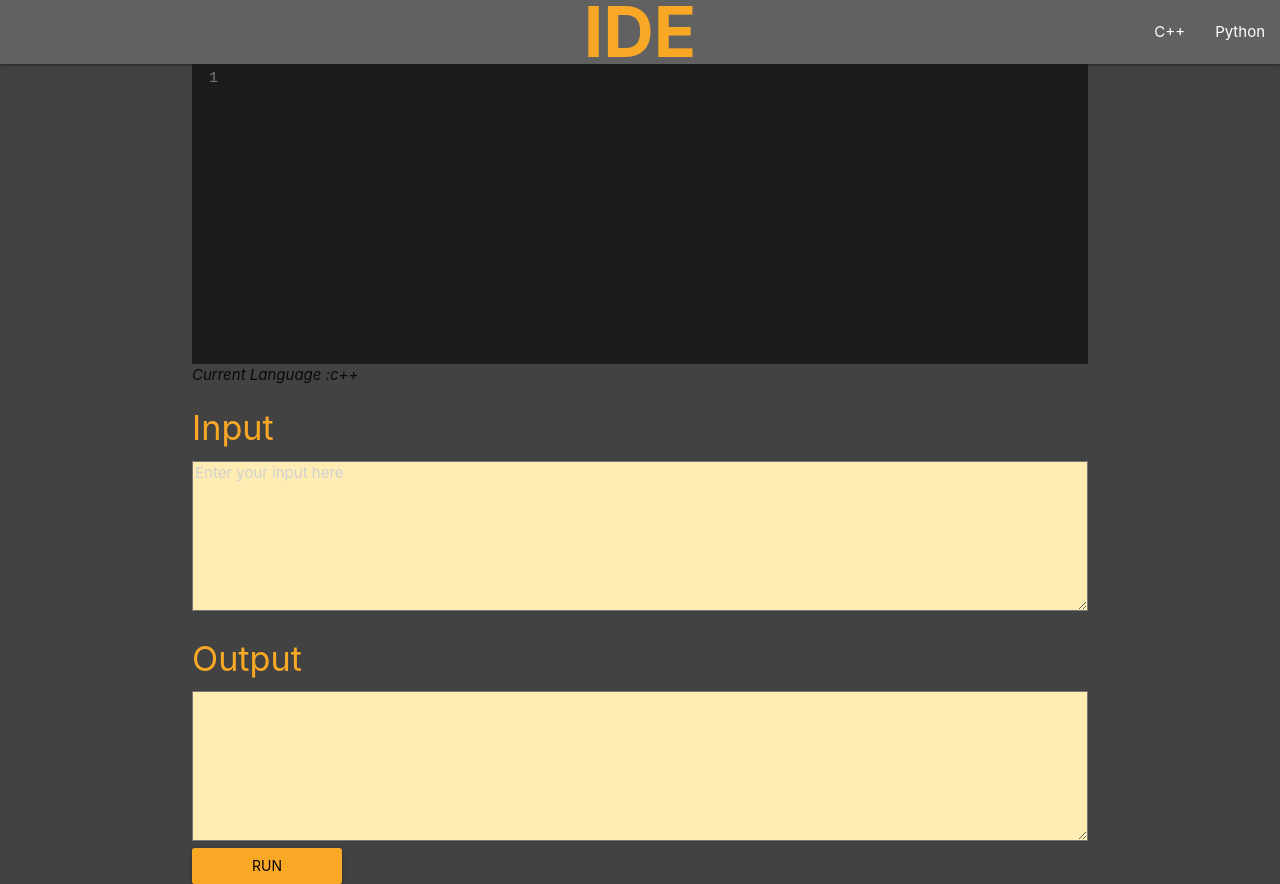
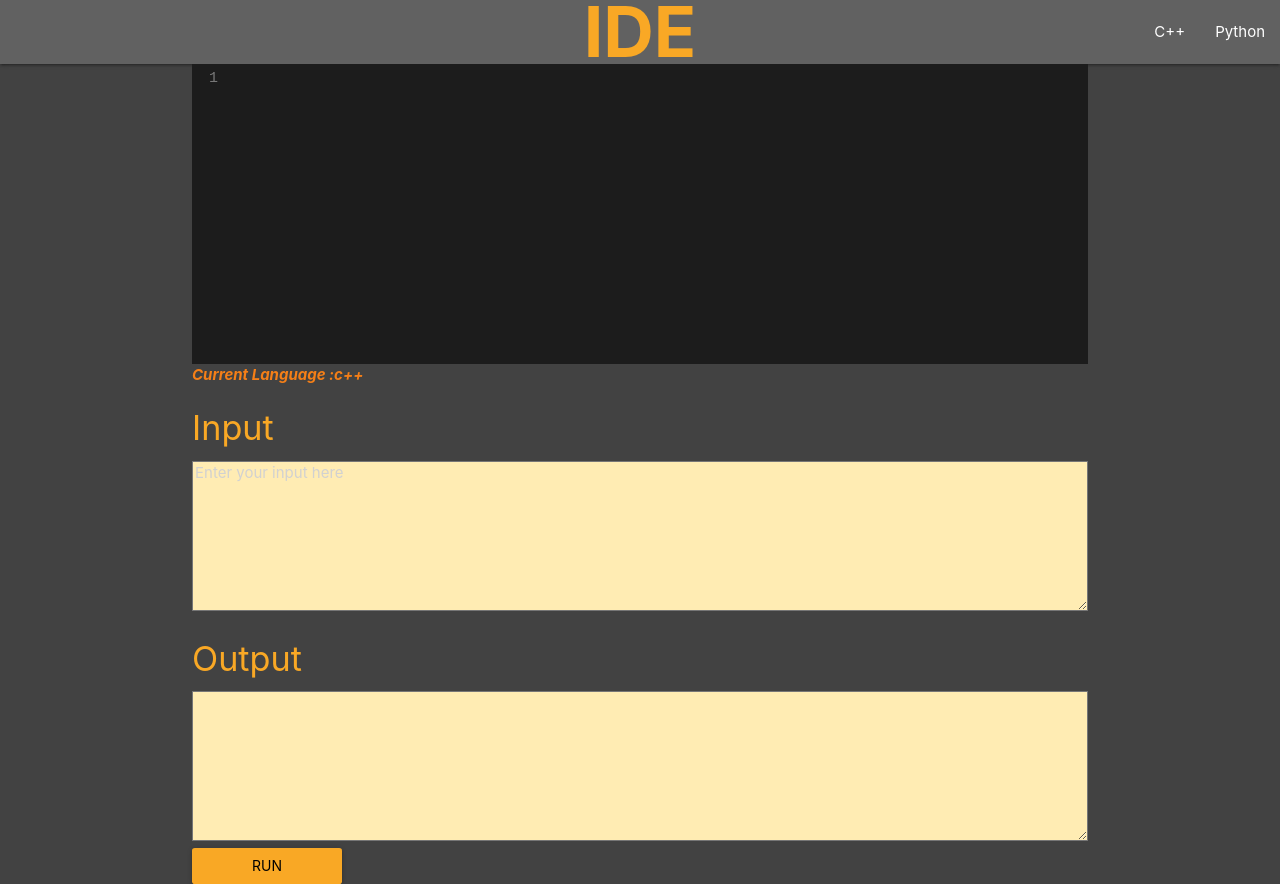
Before and after one commit to ritviknagpal48/online_ide, a React (Create React App) app: page / in a window 1280 px wide. Built offline with nearby package versions, Linux system fonts and the light colour scheme.

Commit message:
Current language display
Signed-off-by: Ritvik Nagpal <ritviknagpal48@gmail.com>

```diff
--- a/src/components/Textbox.js
+++ b/src/components/Textbox.js
@@ -87,7 +87,12 @@ const Textbox = ({ lang, lang_id }) => {
             // console.log({ value });
           }}
         />
-        <i>{'Current Language :' + lang}</i>
+        <i
+          className='#f9a825 yellow-text text-darken-4'
+          style={{ fontWeight: 'bold' }}
+        >
+          {'Current Language :' + lang}
+        </i>
         <h4 className='#f9a825 yellow-text text-darken-3'>Input</h4>
         <textarea
           rows='4'
```
